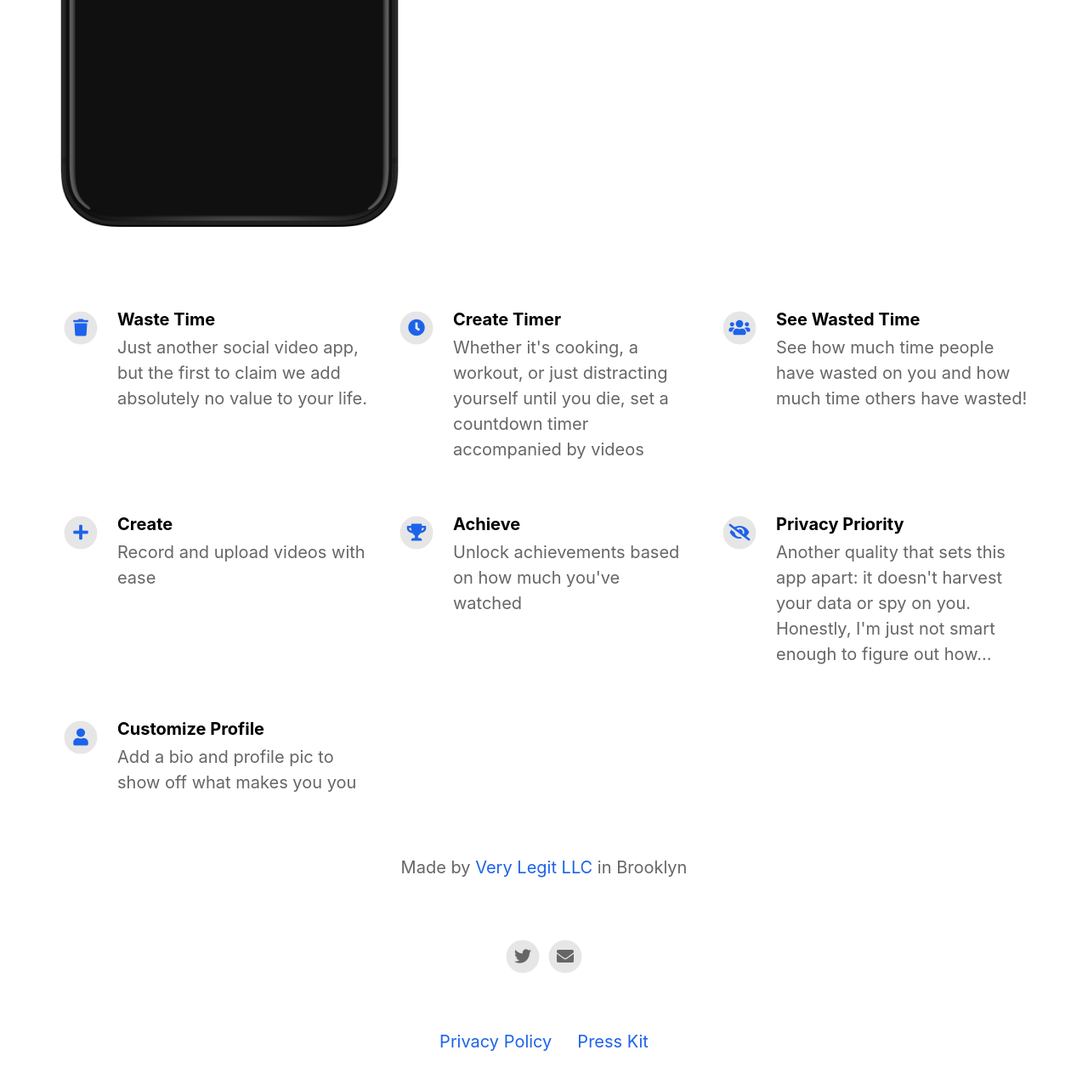
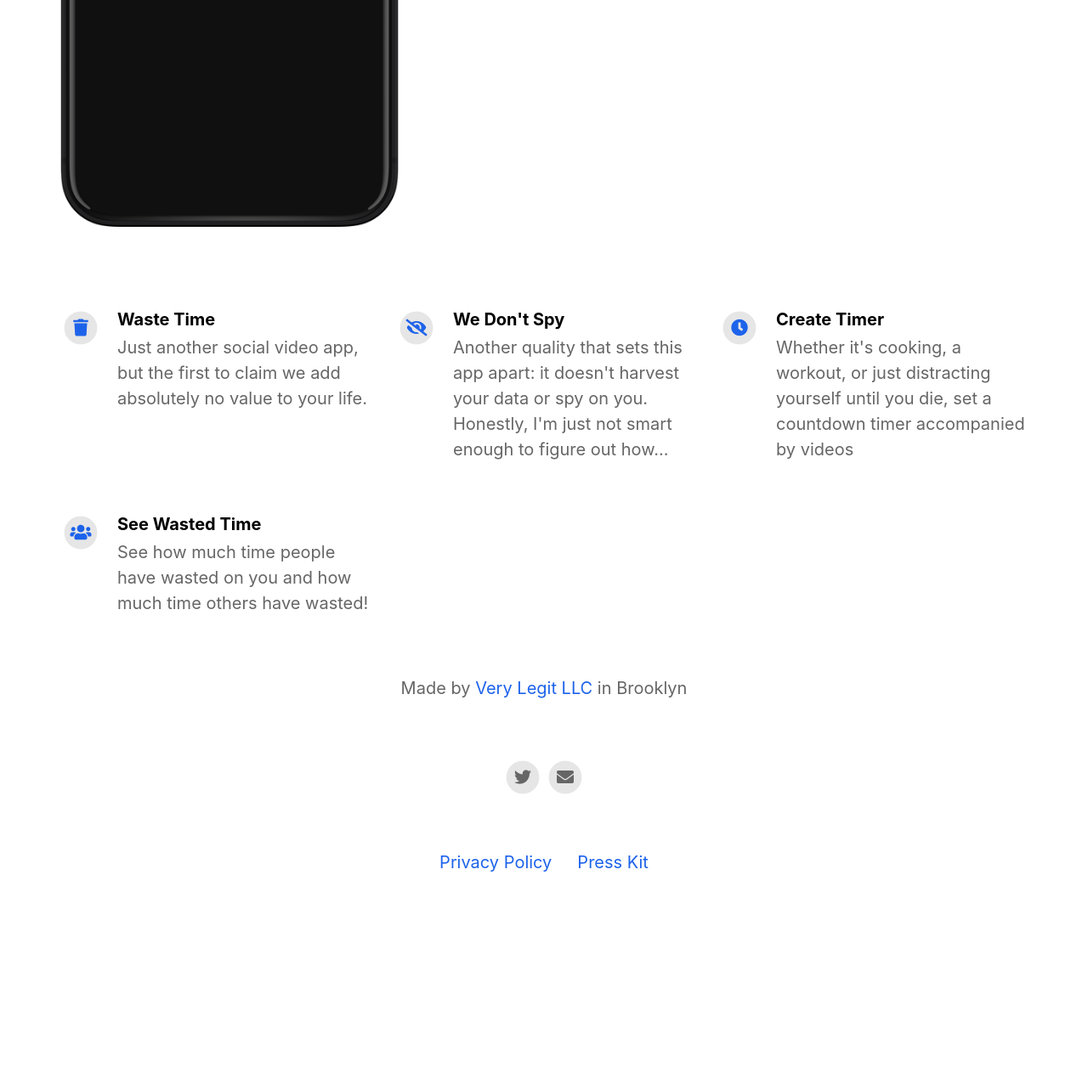
Before and after one commit to emilbaehr/automatic-app-landing-page, a Jekyll site: the page built from index.html, in a window 1280 px wide and 1400 px high, scrolled down 624 px, cut to the strip 94-1370 px from the top of the window. Shown: the whole strip at 85% size. Built offline with Jekyll 4.4.1, drawn with Linux system fonts in a browser that asks for light colours; nearby versions of some CDN libraries; after the commit the page ends 1813 px from its top, so only the background shows below that.

Commit message:
changed text, removed a lot of bullets

```diff
--- a/_config.yml
+++ b/_config.yml
@@ -38,6 +38,10 @@ features                                  :
     description                           : Just another social video app, but the first to claim we add absolutely no value to your life.
     fontawesome_icon_name                 : trash
 
+  - title                                 : We Don't Spy
+    description                           : "Another quality that sets this app apart: it doesn't harvest your data or spy on you. Honestly, I'm just not smart enough to figure out how..."
+    fontawesome_icon_name                 : eye-slash
+
   - title                                 : Create Timer
     description                           : Whether it's cooking, a workout, or just distracting yourself until you die, set a countdown timer accompanied by videos
     fontawesome_icon_name                 : clock
@@ -46,21 +50,6 @@ features                                  :
     description                           : See how much time people have wasted on you and how much time others have wasted!
     fontawesome_icon_name                 : users
 
-  - title                                 : Create
-    description                           : Record and upload videos with ease
-    fontawesome_icon_name                 : plus
-
-  - title                                 : Achieve
-    description                           : Unlock achievements based on how much you've watched
-    fontawesome_icon_name                 : trophy
-
-  - title                                 : Privacy Priority
-    description                           : "Another quality that sets this app apart: it doesn't harvest your data or spy on you. Honestly, I'm just not smart enough to figure out how..."
-    fontawesome_icon_name                 : eye-slash
-
-  - title                                 : Customize Profile
-    description                           : Add a bio and profile pic to show off what makes you you
-    fontawesome_icon_name                 : user
 
 # Theme Settings
 topbar_color                              : "#000000"
```
